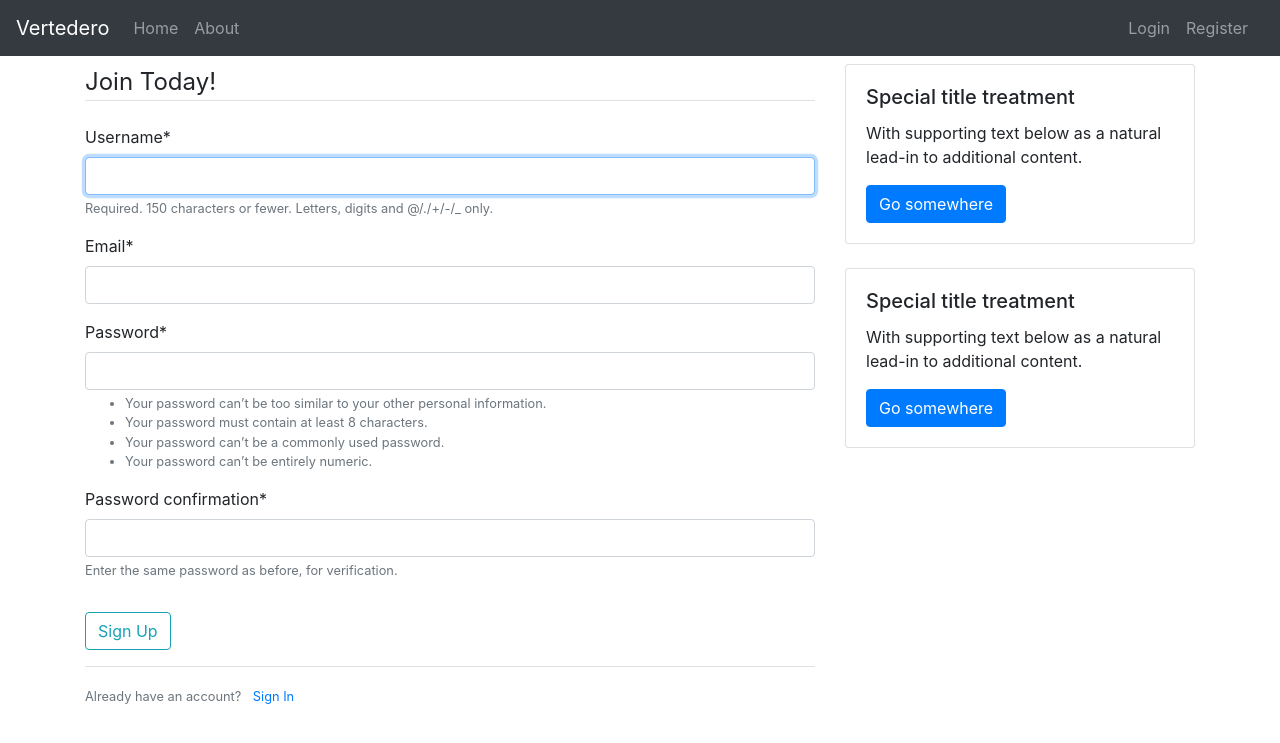
After one commit to coronadoapps/Vertedero-Django, a Django app: page /register/ in a window 1280 px wide. The commit adds this page. Shown: the top 743 px of the page. Run offline with Django 3.2, Linux system fonts and the light colour scheme; some libraries are stand-ins or nearby versions.

Commit message:
User registration

```diff
--- a/Vertedero/settings.py
+++ b/Vertedero/settings.py
@@ -32,6 +32,8 @@ ALLOWED_HOSTS = []
 
 INSTALLED_APPS = [
     'blog.apps.BlogConfig',
+    'users.apps.UsersConfig',
+    'crispy_forms',
     'django.contrib.admin',
     'django.contrib.auth',
     'django.contrib.contenttypes',
@@ -119,3 +121,5 @@ USE_TZ = True
 # https://docs.djangoproject.com/en/3.1/howto/static-files/
 
 STATIC_URL = '/static/'
+
+CRISPY_TEMPLATE_PACK = 'bootstrap4'
--- a/Vertedero/urls.py
+++ b/Vertedero/urls.py
@@ -15,8 +15,10 @@ Including another URLconf
 """
 from django.contrib import admin
 from django.urls import path, include
+from users import views as user_views
 
 urlpatterns = [
     path('admin/', admin.site.urls),
-    path('', include('blog.urls'))
+    path('', include('blog.urls')),
+    path('register/', user_views.register, name='register'),
 ]
--- a/blog/templates/blog/base.html
+++ b/blog/templates/blog/base.html
@@ -43,12 +43,18 @@
 
     <div class="container">
       <div class="row">
-        <div class="col-8">
-          {% block content %}
-
-          {% endblock content %}
+        <div class="col-8 mt-2">
+          {% if messages %}
+            {% for message in messages %}
+              <div class="alert alert-{{ message.tags }}">
+                {{ message }}
+              </div>
+            {% endfor %}
+          {% endif %}
+          {% block content %}          {% endblock content %}
         </div>
         <div class="col-4">
+          <div class="content-section">
             <div class="card mt-2 mb-4">
               <div class="card-body">
                 <h5 class="card-title">Special title treatment</h5>
@@ -66,6 +72,7 @@
           </div>
         </div>
       </div>
+    </div>
 
 
     <script src="https://code.jquery.com/jquery-3.2.1.slim.min.js" integrity="sha384-KJ3o2DKtIkvYIK3UENzmM7KCkRr/rE9/Qpg6aAZGJwFDMVNA/GpGFF93hXpG5KkN" crossorigin="anonymous"></script>
--- /dev/null
+++ b/users/forms.py
@@ -0,0 +1,11 @@
+from django import forms
+from django.contrib.auth.models import User
+from django.contrib.auth.forms import UserCreationForm
+from django.forms import fields
+
+class UserRegisterForm(UserCreationForm):
+    email = forms.EmailField()
+
+    class Meta:
+        model = User
+        fields = ['username', 'email', 'password1', 'password2']
--- /dev/null
+++ b/users/templates/users/register.html
@@ -0,0 +1,21 @@
+{% extends "blog/base.html" %}
+{% load crispy_forms_tags %}
+{% block content %}
+    <div class="content-section">
+        <form method="POST">
+            {% csrf_token %}
+            <fieldset class="form-group">
+                <legend class="border-bottom mb-4">Join Today!</legend>
+                {{ form|crispy }}
+            </fieldset>
+            <div class="form-group">
+                <button class="btn btn-outline-info" type="submit">Sign Up</button>
+            </div>
+        </form>
+        <div class="border-top pt-3">
+            <small class="text-muted">
+                Already have an account? <a class="ml-2" href="#">Sign In</a>
+            </small>
+        </div>
+    </div>
+{% endblock content %}
--- a/users/views.py
+++ b/users/views.py
@@ -1,3 +1,18 @@
-from django.shortcuts import render
+from django.shortcuts import render, redirect
+from django.contrib.auth.forms import UserCreationForm
+from django.contrib import messages
+from .forms import UserRegisterForm
 
 # Create your views here.
+def register(request):
+    if request.method == 'POST':
+        form = UserRegisterForm(request.POST)
+        if form.is_valid():
+            form.save()
+            username = form.cleaned_data.get('username')
+            messages.success(request, f'Account created for {username}!')
+            return redirect('blog-home')
+    else:
+        form = UserRegisterForm()
+
+    return render(request, 'users/register.html', { 'form': form })
```
Also changed, not shown: db.sqlite3. Lines whose indentation alone changed are shown as unchanged.
